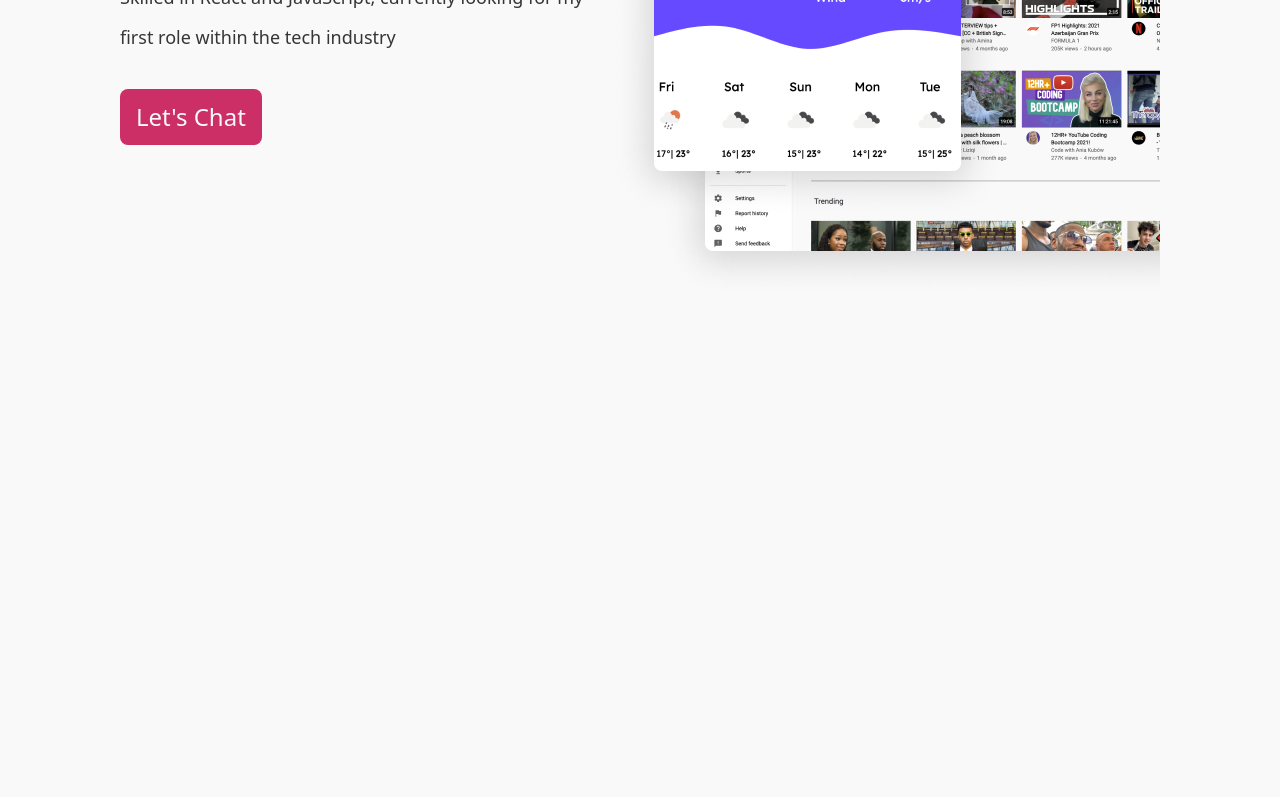
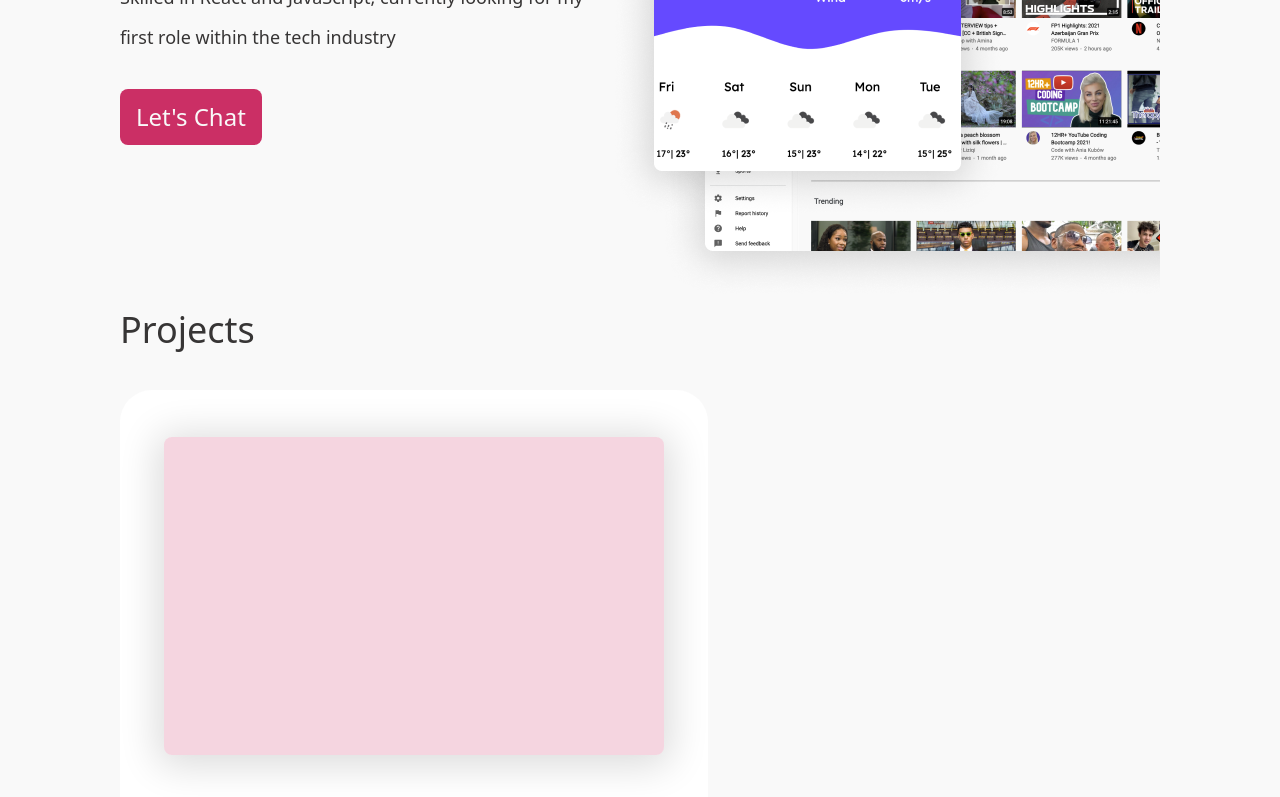
Before and after one commit to Hannah6898/react-web-portfolio-2, a React (Create React App) app: page / in a window 1280 px wide. Shown: the part 390-1187 px from the top of the page. Before the commit the page ends 800 px from the top, so only its background shows below. Built offline with nearby package versions, Linux system fonts and the light colour scheme.

Commit message:
Created Card and chip components for Project section

```diff
--- a/src/App.js
+++ b/src/App.js
@@ -1,12 +1,14 @@
 import "./App.css";
 import Navbar from "./Sections/Navbar/Navbar";
 import Hero from "./Sections/Hero/Hero";
+import Projects from "./Sections/Projects/Projects";
 
 export default function App() {
   return (
     <div>
       <Navbar />
       <Hero />
+      <Projects />
     </div>
   );
 }
--- /dev/null
+++ b/src/Components/Card/Card.js
@@ -0,0 +1,37 @@
+import React from "react";
+import classes from "./Card.module.css";
+import ReactChip from "../Chips/ReactChip";
+import JSChip from "../Chips/JSChip";
+import CSSChip from "../Chips/CssChip";
+import BootstrapChip from "../Chips/BootstrapChip";
+import APIChip from "../Chips/APIChip";
+
+const Card = () => {
+  return (
+    <div>
+      <div className={classes.card}>
+        <div className={classes.imgContainer}>
+          <img></img>
+        </div>
+        <div className={classes.textContainer}>
+          <div className={classes.headingContainer}>
+            <h4>Title</h4>
+            <a className={classes.link}>View on Github</a>
+          </div>
+          <div>
+            <p>Text</p>
+          </div>
+        </div>
+        <div className={classes.chips}>
+          <ReactChip />
+          <JSChip />
+          <CSSChip />
+          <BootstrapChip />
+          <APIChip />
+        </div>
+      </div>
+    </div>
+  );
+};
+
+export default Card;
--- /dev/null
+++ b/src/Components/Card/Card.module.css
@@ -0,0 +1,37 @@
+.card {
+  background-color: #ffffff;
+  border-radius: 32px;
+  padding: 47px 44px 25px 44px;
+  width: 588px;
+  height: 633px;
+}
+
+.imgContainer {
+  background-color: rgba(203, 47, 101, 0.2);
+  border-radius: 8px;
+  box-shadow: 0px 4px 38px 7px rgba(0, 0, 0, 0.14);
+  width: 500px;
+  height: 318px;
+}
+
+.textContainer {
+  margin-top: 41px;
+}
+
+.headingContainer {
+  display: flex;
+  justify-content: space-between;
+  align-items: center;
+}
+.headingContainer h4 {
+  color: #373535;
+}
+
+.link {
+  text-decoration: underline;
+  cursor: pointer;
+}
+
+.chips {
+  display: flex;
+}
--- /dev/null
+++ b/src/Components/Chips/APIChip.js
@@ -0,0 +1,12 @@
+import React from "react";
+import classes from "./Chips.module.css";
+
+const APIChip = () => {
+  return (
+    <div>
+      <button className={classes.api}>API</button>
+    </div>
+  );
+};
+
+export default APIChip;
--- /dev/null
+++ b/src/Components/Chips/BootstrapChip.js
@@ -0,0 +1,12 @@
+import React from "react";
+import classes from "./Chips.module.css";
+
+const BootstrapChip = () => {
+  return (
+    <div>
+      <button className={classes.bootstrap}>Bootstrap</button>
+    </div>
+  );
+};
+
+export default BootstrapChip;
--- /dev/null
+++ b/src/Components/Chips/Chips.module.css
@@ -0,0 +1,49 @@
+.react {
+  background-color: #47a3f8;
+  border: none;
+  border-radius: 29px;
+  padding: 8px 16px;
+  font-size: 18px;
+  color: white;
+  margin-right: 8px;
+}
+
+.js {
+  background-color: #f8c647;
+  border: none;
+  border-radius: 29px;
+  padding: 8px 16px;
+  font-size: 18px;
+  color: black;
+  margin-right: 8px;
+}
+
+.css {
+  background-color: #3040cc;
+  border: none;
+  border-radius: 29px;
+  padding: 8px 16px;
+  font-size: 18px;
+  color: white;
+  margin-right: 8px;
+}
+
+.bootstrap {
+  background-color: #8210f5;
+  border: none;
+  border-radius: 29px;
+  padding: 8px 16px;
+  font-size: 18px;
+  color: white;
+  margin-right: 8px;
+}
+
+.api {
+  background-color: #938d99;
+  border: none;
+  border-radius: 29px;
+  padding: 8px 16px;
+  font-size: 18px;
+  color: white;
+  margin-right: 8px;
+}
--- /dev/null
+++ b/src/Components/Chips/CssChip.js
@@ -0,0 +1,12 @@
+import React from "react";
+import classes from "./Chips.module.css";
+
+const CSSChip = () => {
+  return (
+    <div>
+      <button className={classes.css}>CSS</button>
+    </div>
+  );
+};
+
+export default CSSChip;
--- /dev/null
+++ b/src/Components/Chips/JSChip.js
@@ -0,0 +1,12 @@
+import React from "react";
+import classes from "./Chips.module.css";
+
+const JSChip = () => {
+  return (
+    <div>
+      <button className={classes.js}>JS</button>
+    </div>
+  );
+};
+
+export default JSChip;
--- /dev/null
+++ b/src/Components/Chips/ReactChip.js
@@ -0,0 +1,12 @@
+import React from "react";
+import classes from "./Chips.module.css";
+
+const ReactChip = () => {
+  return (
+    <div>
+      <button className={classes.react}>React</button>
+    </div>
+  );
+};
+
+export default ReactChip;
--- a/src/Sections/Hero/Hero.js
+++ b/src/Sections/Hero/Hero.js
@@ -1,6 +1,6 @@
 import React from "react";
 import classes from "./Hero.module.css";
-import HeroImg from "./Hero-img.png";
+import HeroImg from "../../assets/img/Hero-img.png";
 
 const Hero = () => {
   return (
--- a/src/Sections/Projects/Projects.js
+++ b/src/Sections/Projects/Projects.js
@@ -0,0 +1,32 @@
+import React from "react";
+import classes from "./Projects.module.css";
+import Card from "../../Components/Card/Card";
+
+const Projects = () => {
+  return (
+    <section>
+      <div className={classes.heading}>
+        <h3>Projects</h3>
+      </div>
+      <div className={classes.container}>
+        <div className={classes.leftSide}>
+          {" "}
+          <Card />
+        </div>
+
+        <Card />
+        <div className={classes.leftSide}>
+          {" "}
+          <Card />
+        </div>
+        <Card />
+        <div className={classes.leftSide}>
+          {" "}
+          <Card />
+        </div>
+      </div>
+    </section>
+  );
+};
+
+export default Projects;
--- /dev/null
+++ b/src/Sections/Projects/Projects.module.css
@@ -0,0 +1,16 @@
+.heading h3 {
+  font-weight: 500;
+  font-size: 36px;
+  line-height: 60px;
+  color: #373535;
+  margin-bottom: 30px;
+}
+
+.container {
+  display: flex;
+  flex-wrap: wrap;
+}
+
+.leftSide {
+  margin: 0 20px 19px 0;
+}
```
Also changed, not shown: src/assets/img/Hero-img.png (renamed from src/Sections/Hero/Hero-img.png).
